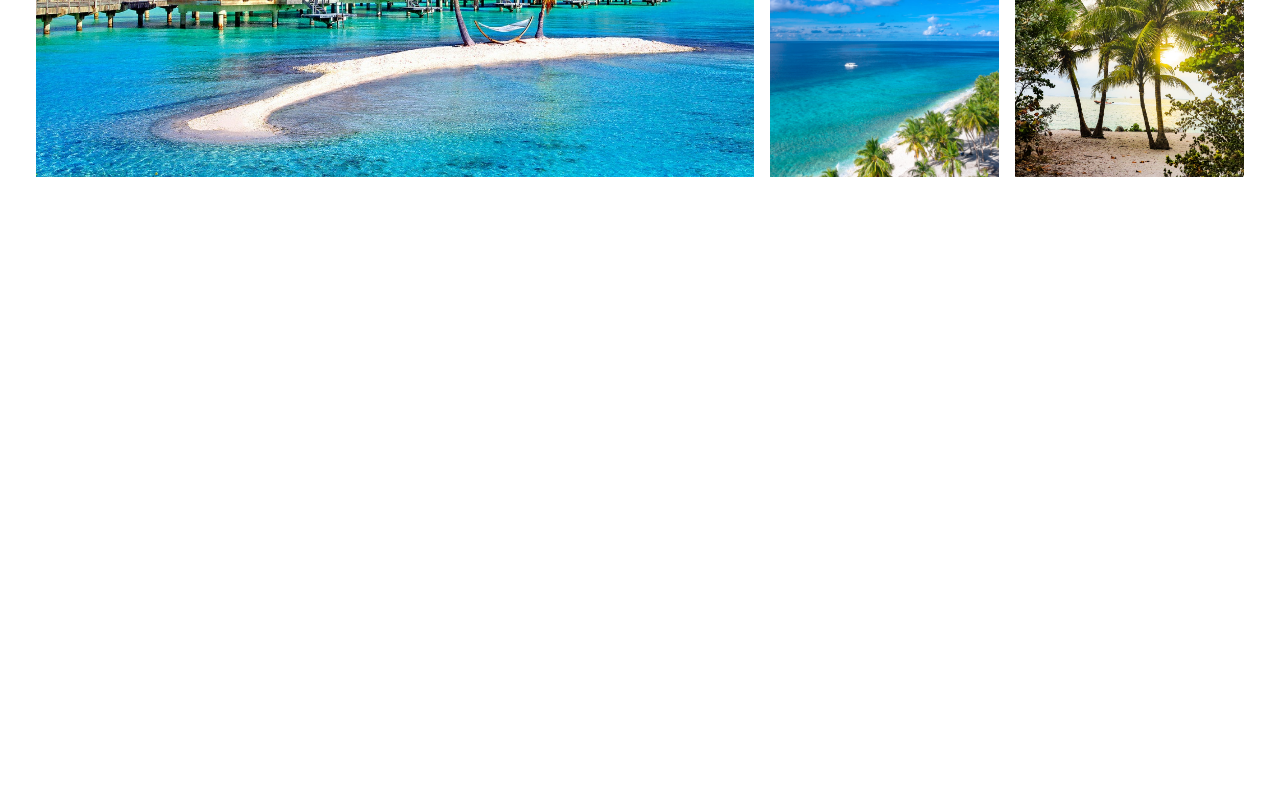
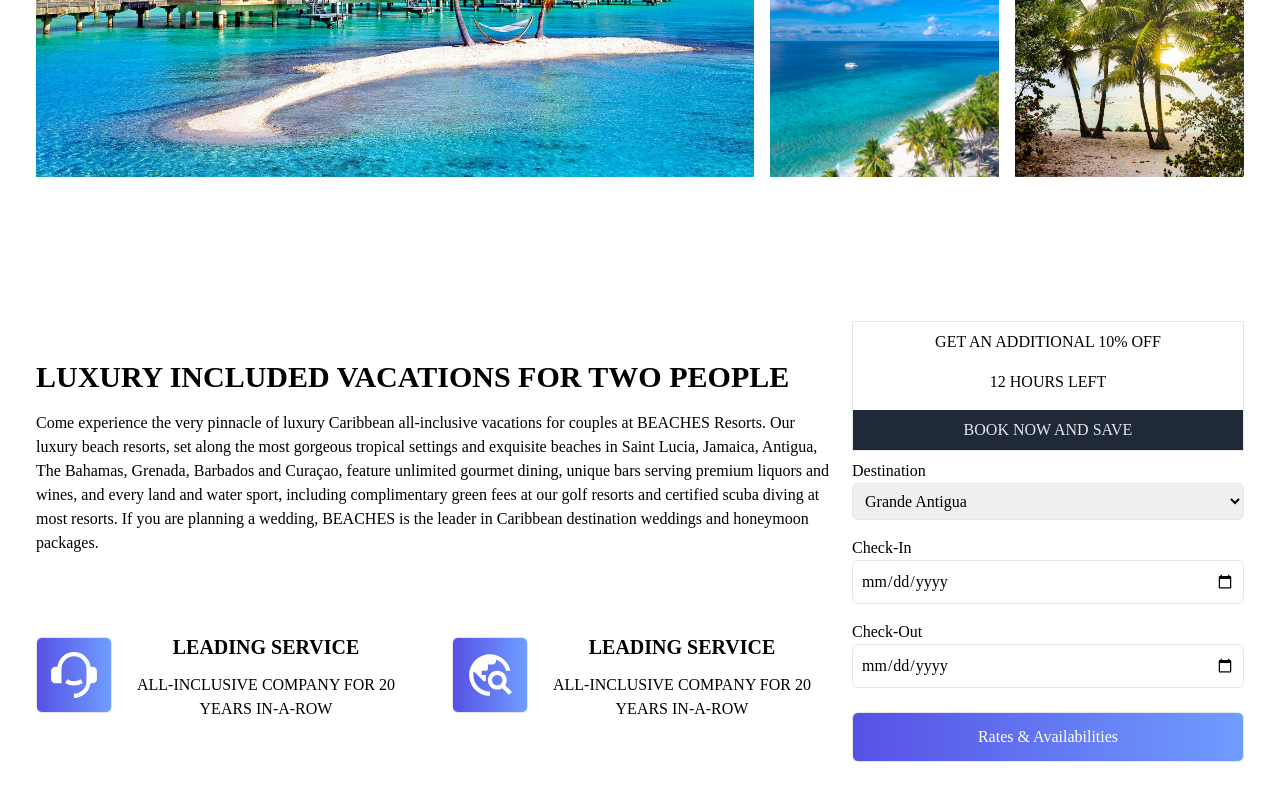
Before and after one commit to barkinkoroglu/travel-react, a React (Create React App) app: page / in a window 1280 px wide. Shown: the part 1278-2078 px from the top of the page. Before the commit the page ends 1535 px from the top, so only its background shows below. Built offline with nearby package versions, Linux system fonts and the light colour scheme.

Commit message:
Search Section

```diff
--- a/src/App.js
+++ b/src/App.js
@@ -1,6 +1,7 @@
 import Destination from './components/Destination';
 import Hero from './components/Hero';
 import Navbar from './components/Navbar';
+import Search from './components/Search';
 
 export default function App() {
   return (
@@ -8,6 +9,7 @@
       <Navbar />
       <Hero />
       <Destination />
+      <Search />
     </div>
   );
 }
--- /dev/null
+++ b/src/components/Search.jsx
@@ -0,0 +1,81 @@
+import { RiCustomerService2Fill, RiCustomerService2Full } from 'react-icons/ri';
+
+import { MdOutlineTravelExplore } from 'react-icons/md';
+import React from 'react';
+
+const Search = () => {
+  return (
+    <div className="max-w-[1240px] mx-auto grid lg:grid-cols-3 gap-4 px-4 py-16">
+      <div className="lg:col-span-2 flex flex-col justify-evenly">
+        <div>
+          <h2>LUXURY INCLUDED VACATIONS FOR TWO PEOPLE</h2>
+          <p className="py-4">
+            Come experience the very pinnacle of luxury Caribbean all-inclusive
+            vacations for couples at BEACHES Resorts. Our luxury beach resorts,
+            set along the most gorgeous tropical settings and exquisite beaches
+            in Saint Lucia, Jamaica, Antigua, The Bahamas, Grenada, Barbados and
+            Curaçao, feature unlimited gourmet dining, unique bars serving
+            premium liquors and wines, and every land and water sport, including
+            complimentary green fees at our golf resorts and certified scuba
+            diving at most resorts. If you are planning a wedding, BEACHES is
+            the leader in Caribbean destination weddings and honeymoon packages.
+          </p>
+        </div>
+        <div className="grid sm:grid-cols-2 gap-8 py-4">
+          <div className="flex flex-col lg:flex-row items-center text-center">
+            <button>
+              <RiCustomerService2Fill size={50} />
+            </button>
+            <div>
+              <h3 className="py-2">LEADING SERVICE</h3>
+              <p className="py-1">
+                ALL-INCLUSIVE COMPANY FOR 20 YEARS IN-A-ROW
+              </p>
+            </div>
+          </div>
+          <div className="flex flex-col lg:flex-row items-center text-center">
+            <button>
+              <MdOutlineTravelExplore size={50} />
+            </button>
+            <div>
+              <h3 className="py-2">LEADING SERVICE</h3>
+              <p className="py-1">
+                ALL-INCLUSIVE COMPANY FOR 20 YEARS IN-A-ROW
+              </p>
+            </div>
+          </div>
+        </div>
+      </div>
+
+      <div>
+        <div className="border text-center">
+          <p className="pt-2">GET AN ADDITIONAL 10% OFF</p>
+          <p className="py-4">12 HOURS LEFT</p>
+          <p className="bg-gray-800 text-gray-200 py-2">BOOK NOW AND SAVE</p>
+        </div>
+        <form className="w-full">
+          <div className="flex flex-col my-2">
+            <label>Destination</label>
+            <select className="border rounded-md p-2">
+              <option>Grande Antigua</option>
+              <option>Key West</option>
+              <option>Maldives</option>
+              <option>Cozumel</option>
+            </select>
+          </div>
+          <div className="flex flex-col my-4">
+            <label>Check-In</label>
+            <input className="border rounded-md p-2" type="date" />
+          </div>
+          <div className="flex flex-col my-2">
+            <label>Check-Out</label>
+            <input className="border rounded-md p-2" type="date" />
+          </div>
+          <button className="w-full my-4">Rates & Availabilities</button>
+        </form>
+      </div>
+    </div>
+  );
+};
+
+export default Search;
```
